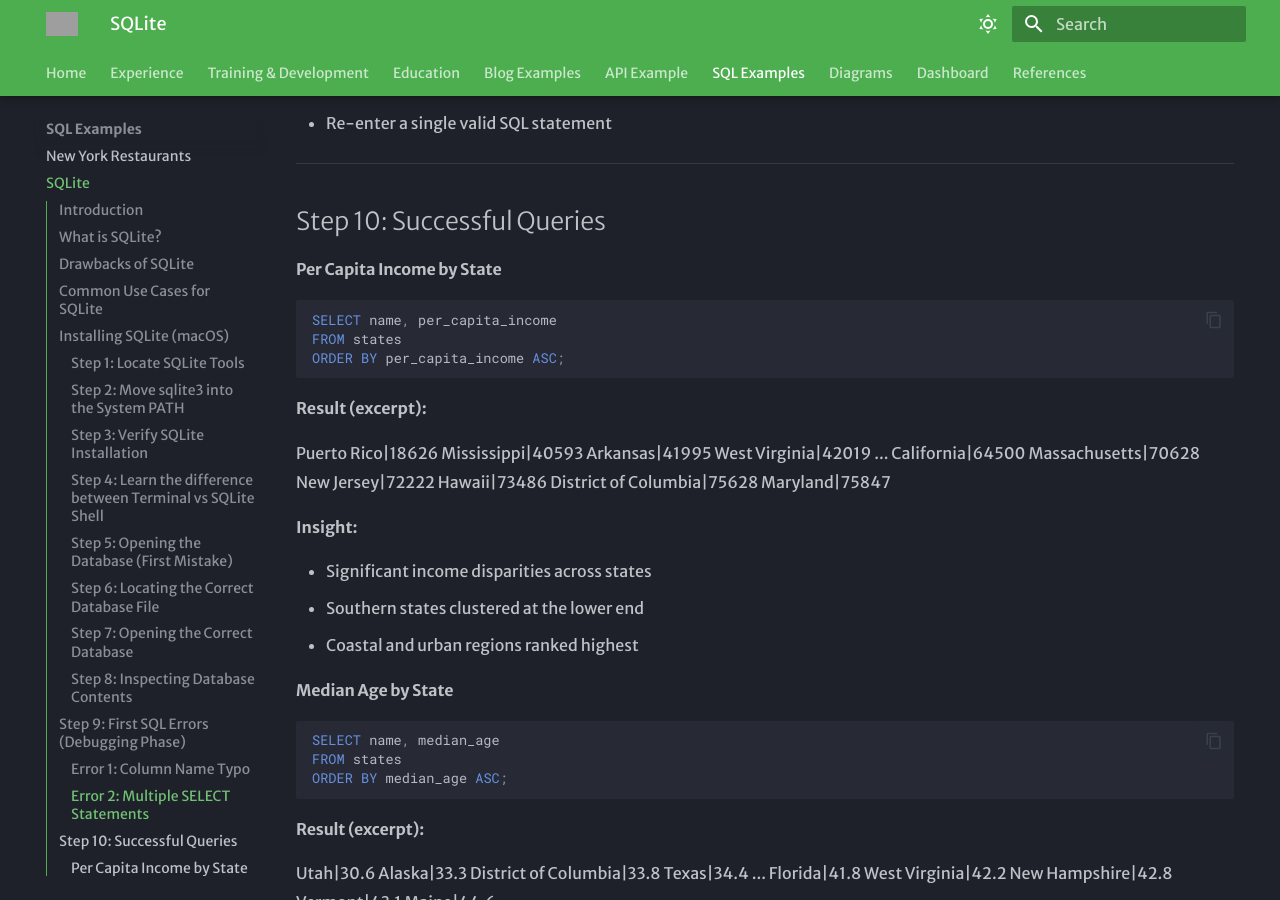
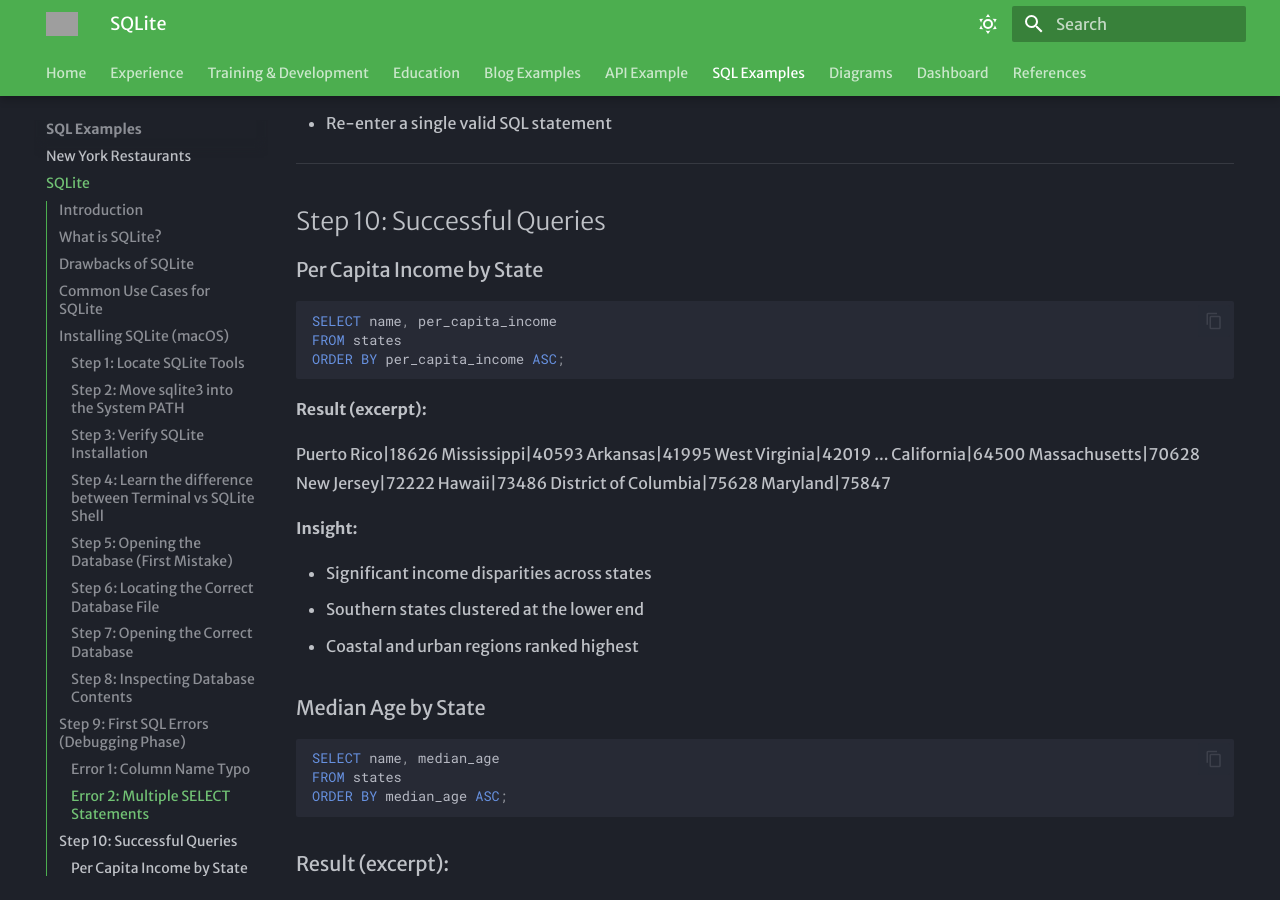
Before and after one commit to james-glass1999/MKDocs-James-Glass-PhD, an MkDocs documentation site: the page built from docs/sql-examples/sqlite.md, in a window 1280 px wide and 900 px high, scrolled down 5704 px. Built offline with MkDocs 1.6.1 and Material for MkDocs 9.7.7, drawn with Linux system fonts in a browser that asks for light colours; grey boxes are pictures that could not be loaded.

Commit message:
headings update

````diff
--- a/docs/sql-examples/sqlite.md
+++ b/docs/sql-examples/sqlite.md
@@ -281,7 +281,7 @@
 ---
 
 ## Step 10: Successful Queries
-#### Per Capita Income by State
+### Per Capita Income by State
 
 ```sql
 SELECT name, per_capita_income
@@ -310,7 +310,7 @@
 - Coastal and urban regions ranked highest
 
 
-#### Median Age by State
+### Median Age by State
 
 ```sql
 SELECT name, median_age
@@ -318,7 +318,7 @@
 ORDER BY median_age ASC;
 ```
 
-#### Result (excerpt):
+### Result (excerpt):
 
 Utah|30.6
 Alaska|33.3
````
